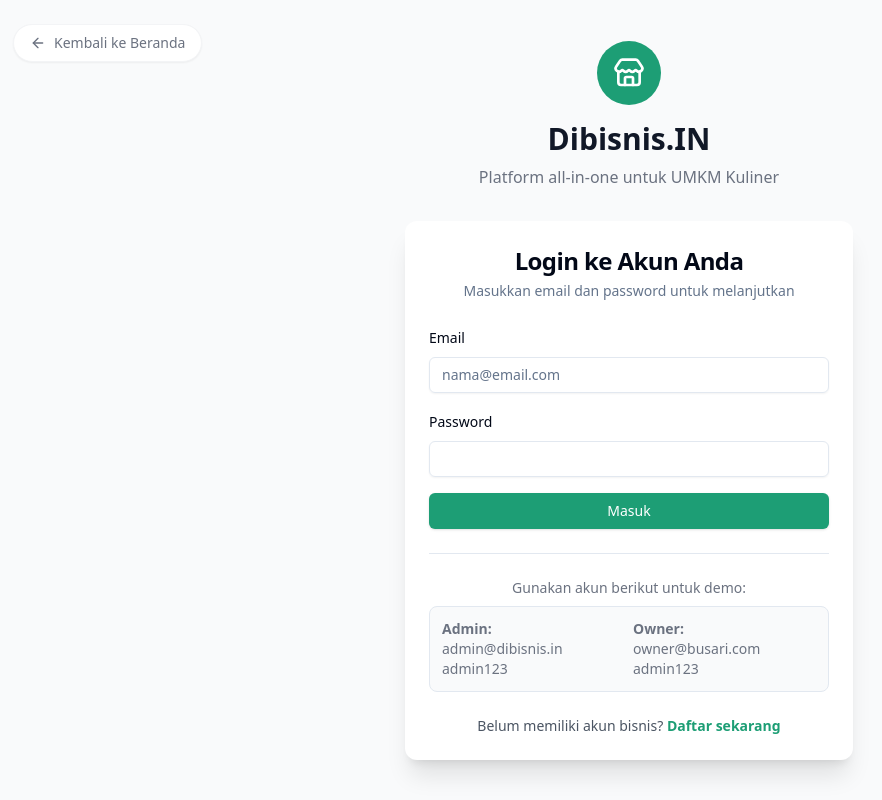
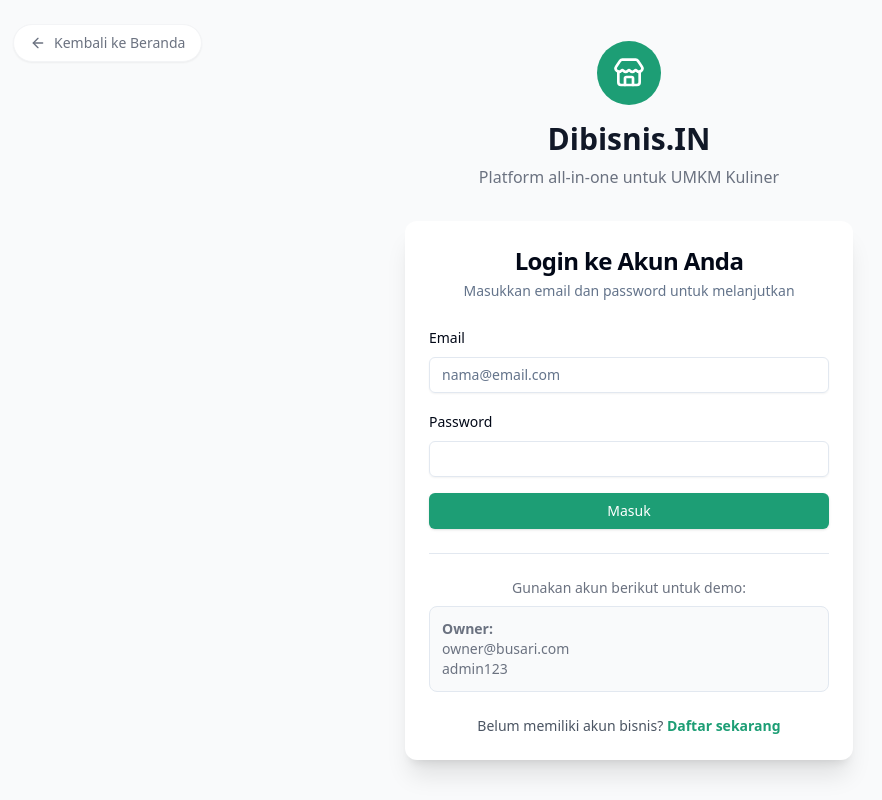
Before and after one commit to andralaiskodat/bisnis.in, a Next.js app: page /login in a window 1280 px wide. Shown: the whole page, without its empty margins (11-893 px from the left). Built offline with nearby package versions, Linux system fonts and the light colour scheme.

Commit message:
setup bisnis.in deploy finish3

```diff
--- a/src/app/(auth)/login/page.tsx
+++ b/src/app/(auth)/login/page.tsx
@@ -110,13 +110,8 @@ export default function LoginPage() {
             <p className="mb-2">Gunakan akun berikut untuk demo:</p>
             <div className="grid grid-cols-2 gap-2 text-left bg-gray-50 p-3 rounded-lg border">
               <div>
-                <strong>Admin:</strong><br/>
-                admin@dibisnis.in<br/>
-                admin123
-              </div>
-              <div>
-                <strong>Owner:</strong><br/>
-                owner@busari.com<br/>
+                <strong>Owner:</strong><br />
+                owner@busari.com<br />
                 admin123
               </div>
             </div>
```
